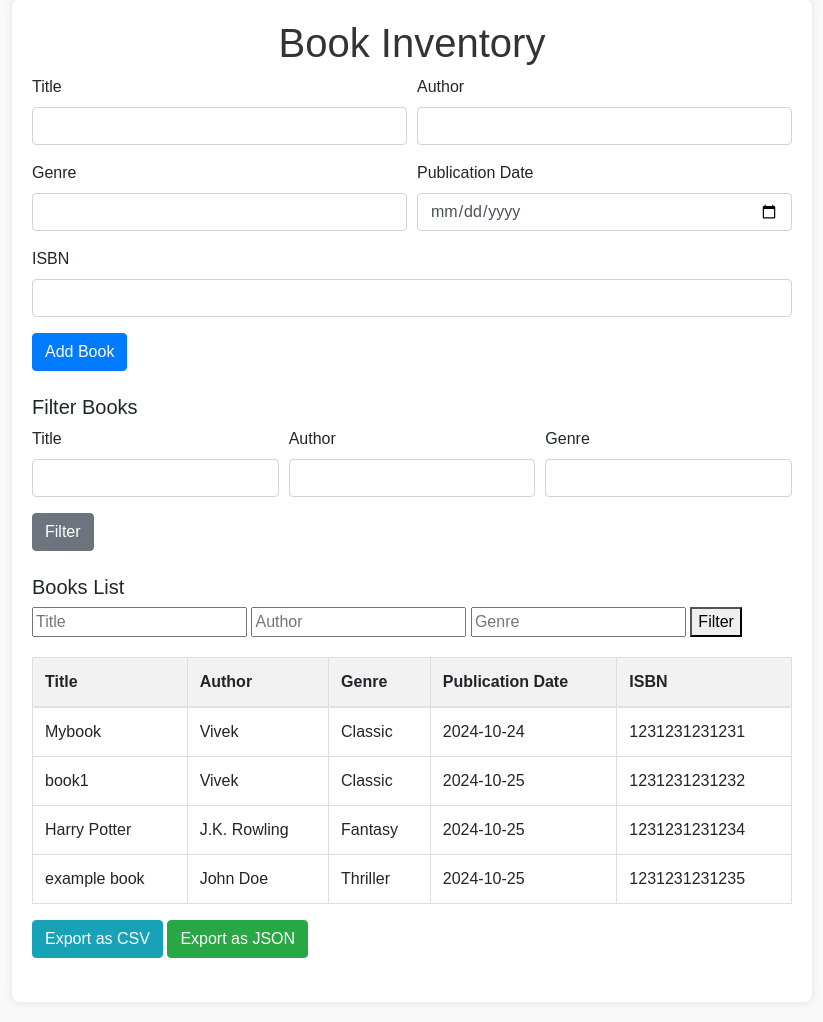
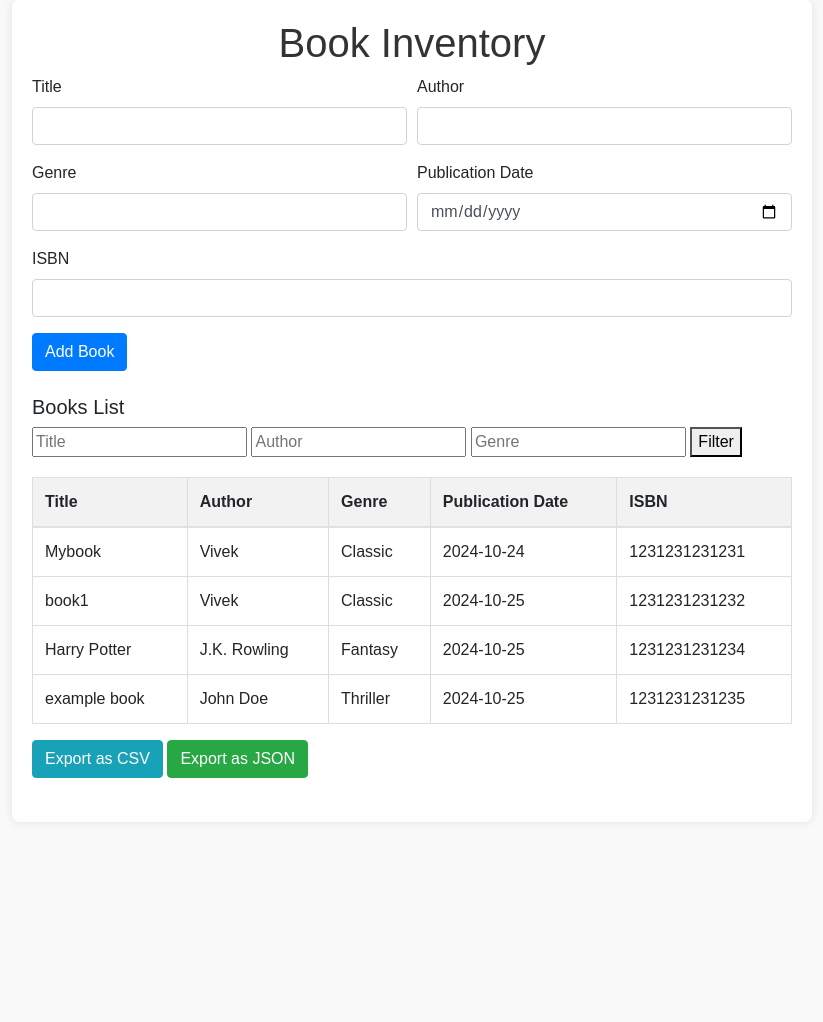
Before and after one commit to bamnelkarvivek/secondbind, a Flask app: page / in a window 1280 px wide. Shown: the part 69-1091 px from the top of the page, without its empty margins (228-1051 px from the left). After the commit the page ends 847 px from the top, so only its background shows below. Run offline with Flask 3, Linux system fonts and the light colour scheme; some libraries are stand-ins or nearby versions.

```diff
--- a/app.py
+++ b/app.py
@@ -2,6 +2,7 @@ from flask import Flask, render_template, request, redirect, jsonify
 from flask_sqlalchemy import SQLAlchemy
 from datetime import datetime
 from sqlalchemy.exc import IntegrityError
+from models import db,Book
 import csv, json
 from flask import Response
 import os
@@ -14,19 +15,9 @@ basedir = os.path.abspath(os.path.dirname(__file__))
 app.config['SQLALCHEMY_DATABASE_URI'] = 'sqlite:///' + os.path.join(basedir, 'books.db')
 app.config['SQLALCHEMY_TRACK_MODIFICATIONS'] = False
 
-# Initialize the database
-db = SQLAlchemy(app)
-
-
-# Database Model for Inventory
-class Book(db.Model):
-    id = db.Column(db.Integer, primary_key=True)
-    title = db.Column(db.String(255), nullable=False)
-    author = db.Column(db.String(255), nullable=False)
-    genre = db.Column(db.String(100))
-    publication_date = db.Column(db.Date)
-    isbn = db.Column(db.String(13), unique=True, nullable=False)
-
+db.init_app(app)  # Initialize the database with the app
+with app.app_context():  # Create a context for the app
+    db.create_all()  # Create all database tables
 
 # Routes for the frontend and backend
 @app.route('/')
--- a/templates/index.html
+++ b/templates/index.html
@@ -48,24 +48,6 @@
     </form>
 
     <!-- Filter Form -->
-    <form action="/filter-books" method="get" class="mb-4">
-        <h5>Filter Books</h5>
-        <div class="form-row">
-            <div class="form-group col-md-4">
-                <label for="title">Title</label>
-                <input type="text" class="form-control" name="title">
-            </div>
-            <div class="form-group col-md-4">
-                <label for="author">Author</label>
-                <input type="text" class="form-control" name="author">
-            </div>
-            <div class="form-group col-md-4">
-                <label for="genre">Genre</label>
-                <input type="text" class="form-control" name="genre">
-            </div>
-        </div>
-        <button type="submit" class="btn btn-secondary">Filter</button>
-    </form>
 
     <!-- Books List -->
     <h5>Books List</h5>
```
Also changed, not shown: templates/add_book.html (deleted, +0 -23 lines), templates/books.html (deleted, +0 -38 lines), books.db, 1 other file.
